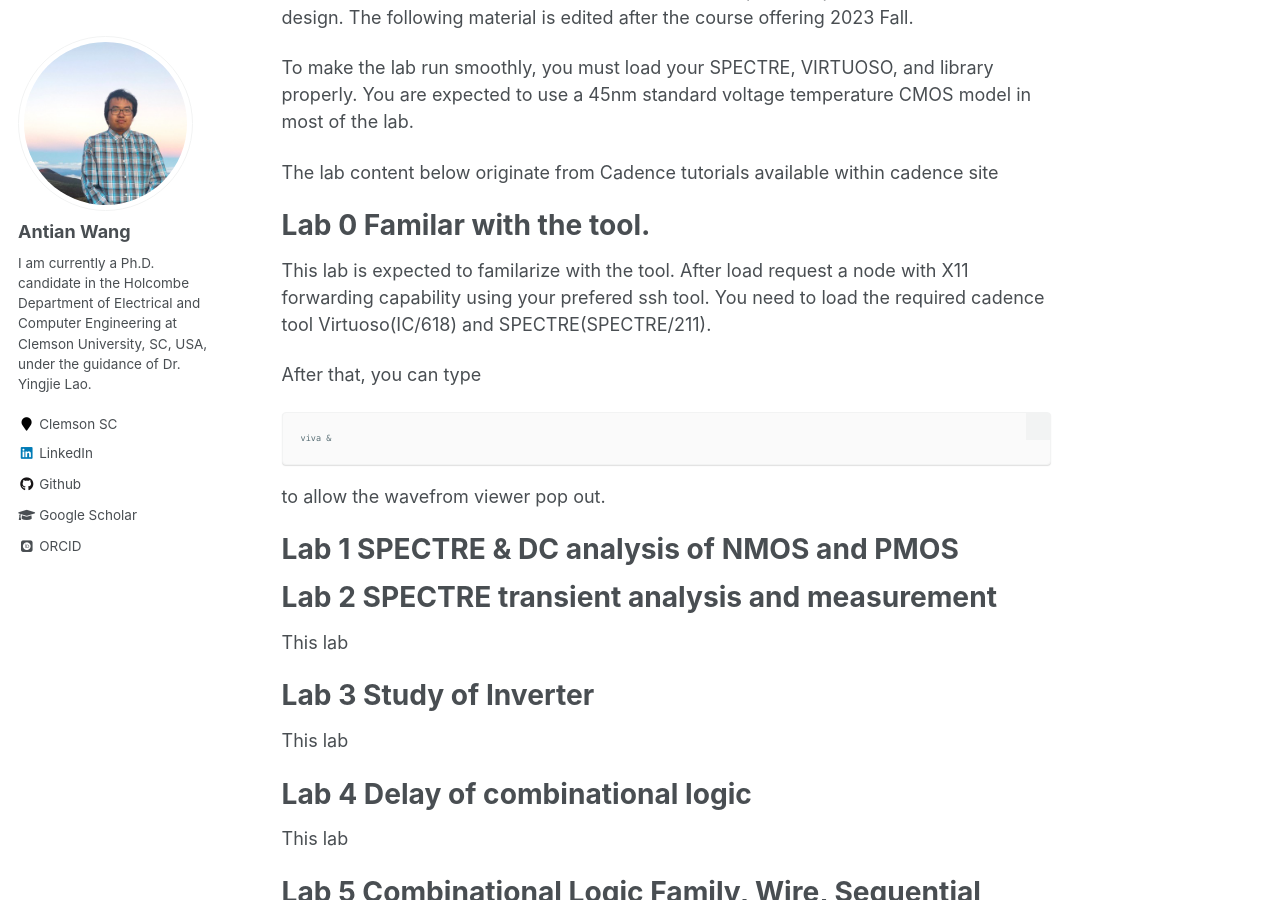
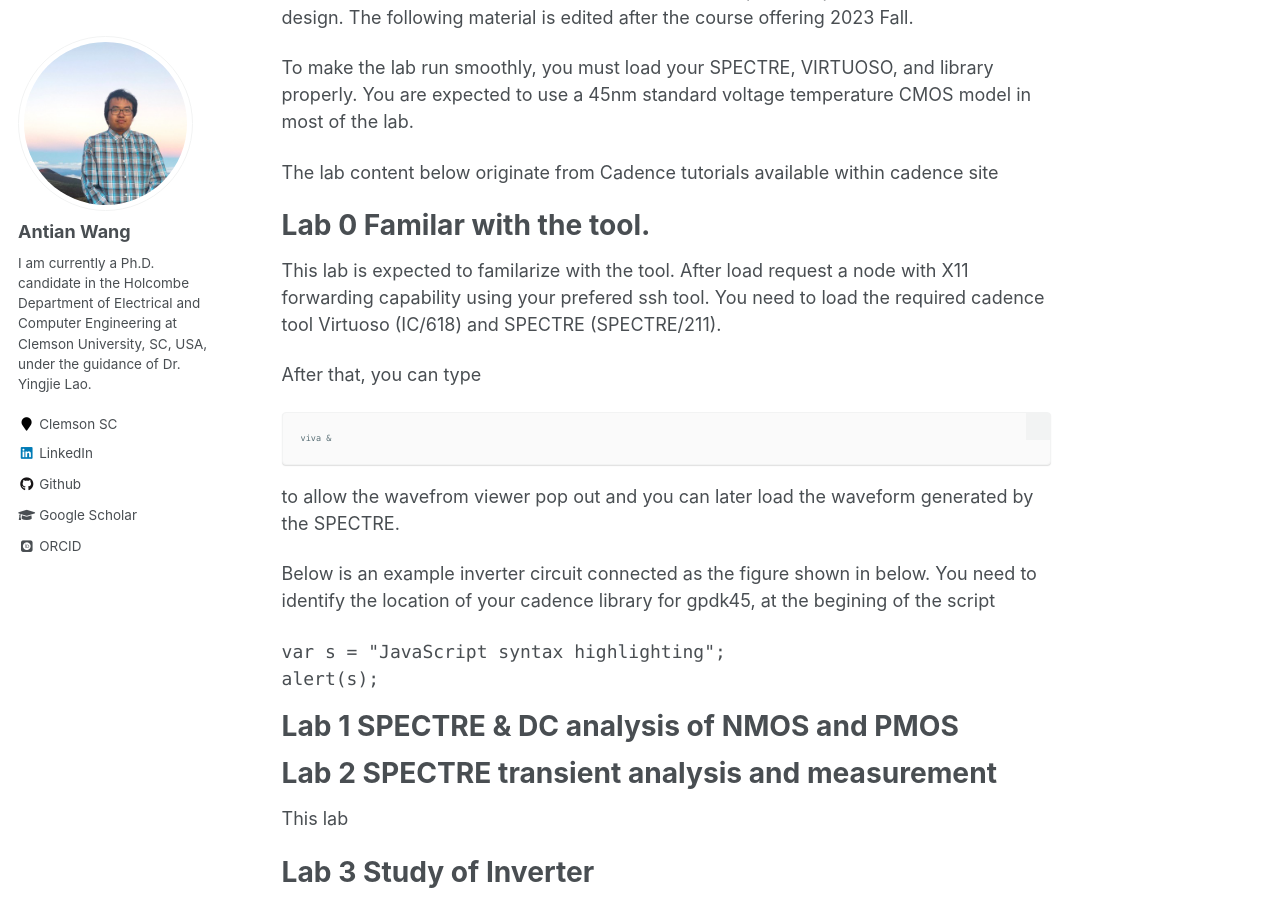
Before and after one commit to wangantian/wangantian.github.io, a Jekyll site: the page built from _teaching/Clemson_ECE4590.md, in a window 1280 px wide and 900 px high, scrolled down 525 px. Built offline with Jekyll 4.4.1, drawn with Linux system fonts in a browser that asks for light colours; some web fonts are replaced.

Commit message:
Update Clemson_ECE4590.md

````diff
--- a/_teaching/Clemson_ECE4590.md
+++ b/_teaching/Clemson_ECE4590.md
@@ -25,14 +25,20 @@ Lab 0 Familar with the tool.
 ======
 This lab is expected to familarize with the tool.
 After load request a node with X11 forwarding capability using your prefered ssh tool.
-You need to load the required cadence tool Virtuoso(IC/618) and SPECTRE(SPECTRE/211).
+You need to load the required cadence tool Virtuoso (IC/618) and SPECTRE (SPECTRE/211).
 
 After that, you can type
 ```console
 viva &
 ```
-to allow the wavefrom viewer pop out.
+to allow the wavefrom viewer pop out and you can later load the waveform generated by the SPECTRE.
 
+Below is an example inverter circuit connected as the figure shown in below.
+You need to identify the location of your cadence library for gpdk45, at the begining of the script
+```spice
+var s = "JavaScript syntax highlighting";
+alert(s);
+```
 
 
 
````
